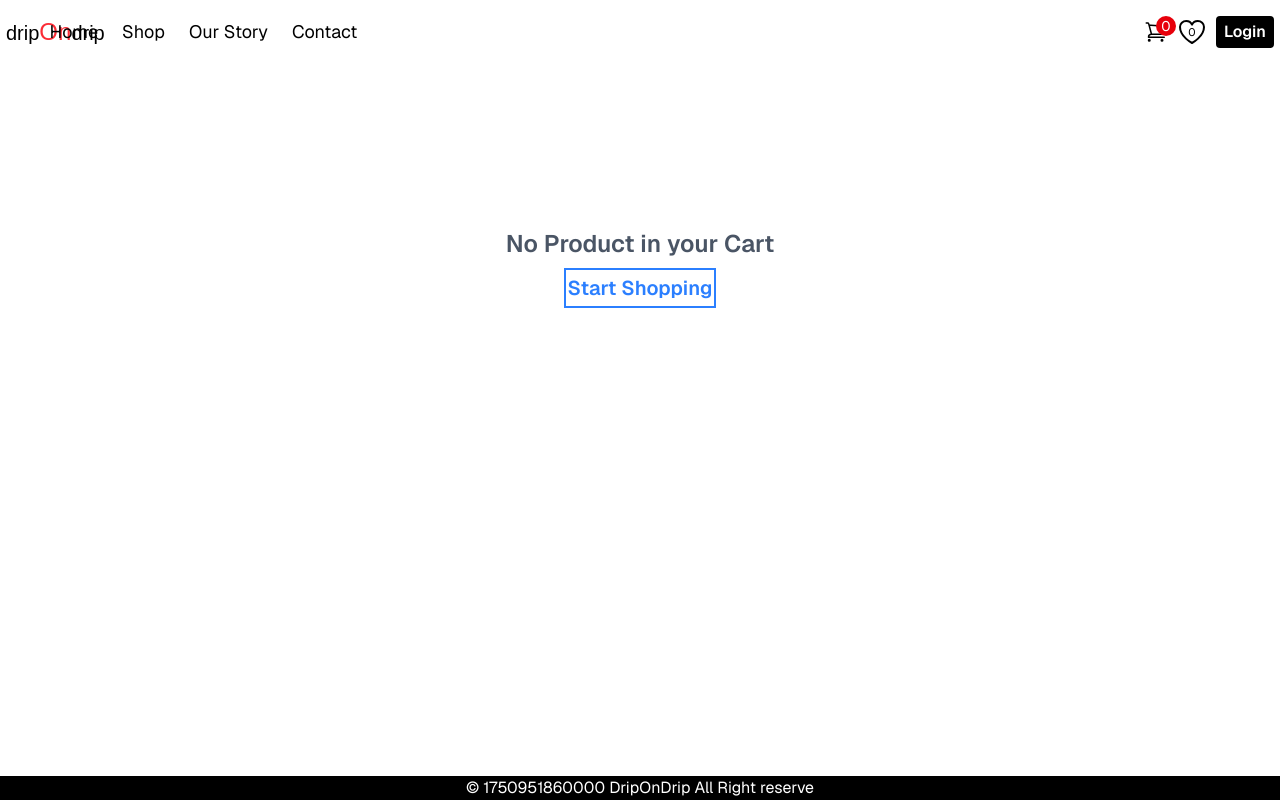
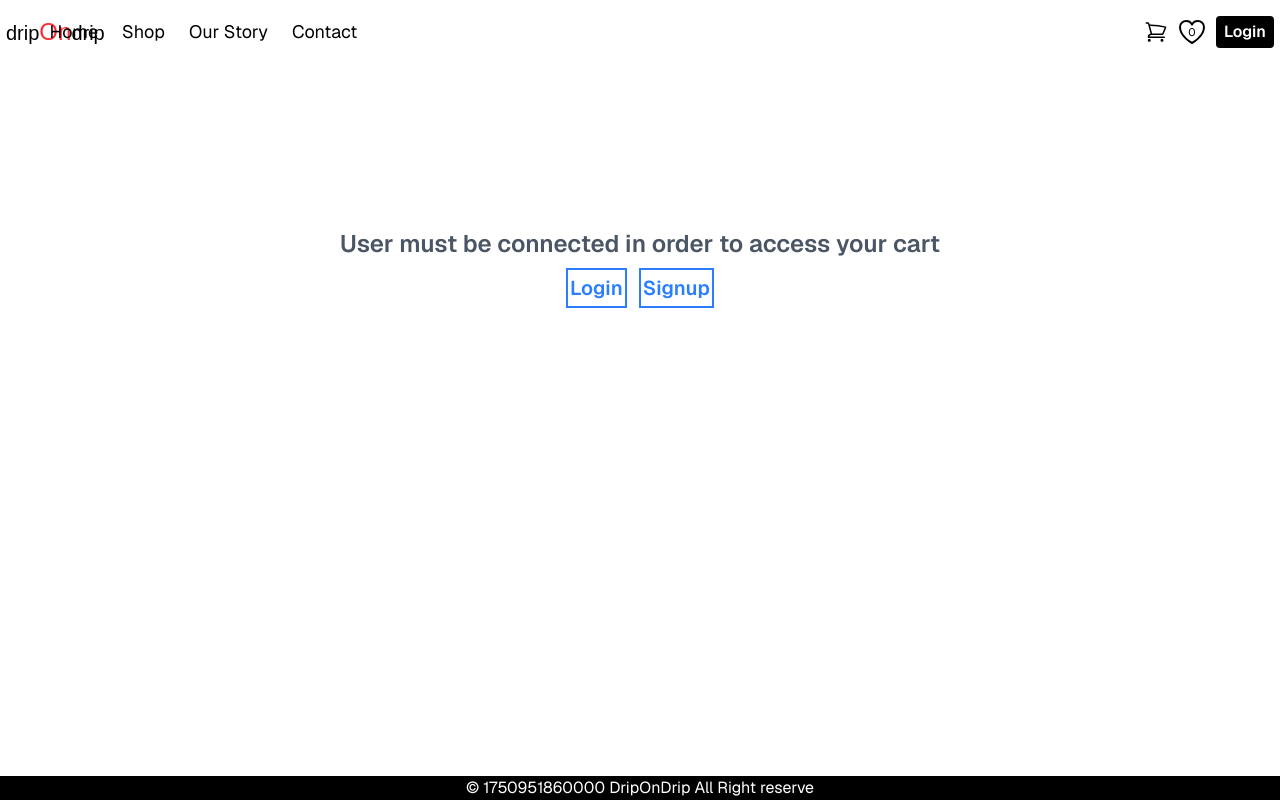
Before and after one commit to Lil-Code30/drip-on-drip_e-com, a React (Vite) app: page /cart in a window 1280 px wide. Built offline with nearby package versions, Linux system fonts and the light colour scheme; a web font is replaced by a local one.

Commit message:
user can see his/her cart

```diff
--- a/src/api.js
+++ b/src/api.js
@@ -130,3 +130,12 @@ export const verifyAccount = async (token, codes) => {
   const { data } = res;
   return data;
 };
+
+// function to get user cart
+export const getUserCart = async (userId) => {
+  const res = await api.get(`/cart?userId=${userId}`);
+
+  const { data } = res;
+
+  return data;
+};
--- a/src/components/layout/Header.jsx
+++ b/src/components/layout/Header.jsx
@@ -143,9 +143,11 @@ export default function Header() {
               d="M2.25 3h1.386c.51 0 .955.343 1.087.835l.383 1.437M7.5 14.25a3 3 0 0 0-3 3h15.75m-12.75-3h11.218c1.121-2.3 2.1-4.684 2.924-7.138a60.114 60.114 0 0 0-16.536-1.84M7.5 14.25 5.106 5.272M6 20.25a.75.75 0 1 1-1.5 0 .75.75 0 0 1 1.5 0Zm12.75 0a.75.75 0 1 1-1.5 0 .75.75 0 0 1 1.5 0Z"
             />
           </svg>
-          <span className="bg-red-600 absolute text-white rounded-full size-5 flex-center text-sm p-1.5 -top-1 -right-2">
-            {cart.length}
-          </span>
+          {cart && (
+            <span className="bg-red-600 absolute text-white rounded-full size-5 flex-center text-sm p-1.5 -top-1 -right-2">
+              {cart.length}
+            </span>
+          )}
         </Link>
         <Link title="Wishlist" to="wishlist" className="flex-center relative">
           <svg
--- a/src/components/product/CartElement.jsx
+++ b/src/components/product/CartElement.jsx
@@ -12,10 +12,10 @@ export default function CartElement({ item }) {
         <div className="flex item-center">
           <img
             className="size-10 md:size-20"
-            src={item.productImage}
-            alt={item.name}
+            src={item.product.images[0]}
+            alt={item.product.name}
           />
-          <p className="self-center">{item.name}</p>
+          <p className="self-center">{item.product.name}</p>
         </div>
       </td>
       <td className="px-0.5">{item.price} $CAD</td>
--- a/src/contexts/CartContext.jsx
+++ b/src/contexts/CartContext.jsx
@@ -1,11 +1,23 @@
 import { createContext, useContext, useState, useEffect } from "react";
 import { showToast } from "../components/common/ToastNotify";
+import { useUser } from "./UserInfosContext";
+import { useQuery } from "@tanstack/react-query";
+import { getUserCart } from "../api";
 
 const CartContext = createContext();
 
 export const CartProvider = ({ children }) => {
-  const cartDB = JSON.parse(localStorage.getItem("myCart")) || [];
-  const [cart, setCart] = useState(cartDB);
+  const { userInfos } = useUser();
+  const cartQuery = useQuery({
+    queryKey: ["cart"],
+    queryFn: async () => {
+      const data = await getUserCart(userInfos.user.userId);
+      return data;
+    },
+  });
+
+  console.log(cartQuery.data);
+  const [cart, setCart] = useState(cartQuery.data);
 
   // adding a product to the cart
   const addToCart = (product) => {
@@ -49,8 +61,8 @@ export const CartProvider = ({ children }) => {
       )
     );
   useEffect(() => {
-    localStorage.setItem("myCart", JSON.stringify(cart));
-  }, [cart]);
+    setCart(cartQuery.data);
+  }, [cartQuery.data, userInfos]);
 
   return (
     <CartContext.Provider
@@ -68,19 +80,3 @@ export const CartProvider = ({ children }) => {
 };
 
 export const useCart = () => useContext(CartContext);
-
-/*
-cart format
-myCart = [
-{
-id: 2,
-name:
-productImage:
-quantity:
-price:
-
-}
-
-]
-
-*/
--- a/src/pages/cart/Cart.jsx
+++ b/src/pages/cart/Cart.jsx
@@ -5,6 +5,30 @@ import CartElement from "../../components/product/CartElement";
 
 export default function Cart() {
   const { cart } = useCart();
+  // if not cart mean user not connected
+  if (!cart) {
+    return (
+      <div className="flex-center flex-col gap-y-2 h-[50vh]">
+        <p className="text-2xl font-semibold text-gray-600">
+          User must be connected in order to access your cart
+        </p>
+        <div className="flex-center gap-x-3">
+          <Link
+            to="/login"
+            className="border-2 py-1 px-0.5 border-blue-500 text-blue-500 font-semibold text-xl hover:bg-blue-500 hover:text-white transition-all duration-300 ease-in"
+          >
+            Login
+          </Link>
+          <Link
+            to="/signup"
+            className="border-2 py-1 px-0.5 border-blue-500 text-blue-500 font-semibold text-xl hover:bg-blue-500 hover:text-white transition-all duration-300 ease-in"
+          >
+            Signup
+          </Link>
+        </div>
+      </div>
+    );
+  }
 
   const cartElements = cart.map((item) => {
     return <CartElement key={item.id} item={item} />;
@@ -31,7 +55,7 @@ export default function Cart() {
     <>
       {cart.length > 0 ? (
         <section className="flex flex-col md:flex-row gap-y-2 md:gap-x-2">
-          <div className="border-1 md:w-2/3 border-gray-400 py-2">
+          <div className="border-1 md:w-2/3 h-fit border-gray-400 py-2">
             <h1 className="text-xl md:text-2xl pl-3 py-2 font-semibold">
               Shopping Cart
             </h1>
@@ -48,9 +72,10 @@ export default function Cart() {
               <tbody>{cartElements}</tbody>
             </table>
             <hr className="border-gray-400" />
+            <div className="flex  justify-between px-2 items-center mt-3">
               <Link
                 to="/shop"
-              className="flex  gap-x-1 border-2 py-1 ml-2 mt-3 w-1/3 px-1.5 border-blue-500 text-blue-500 font-medium text-md hover:bg-blue-500 hover:text-white transition-all duration-300 ease-in"
+                className="flex  gap-x-1 border-2 py-1 ml-2  w-1/3 px-1.5 border-blue-500 text-blue-500 font-medium text-md hover:bg-blue-500 hover:text-white transition-all duration-300 ease-in"
               >
                 <svg
                   xmlns="http://www.w3.org/2000/svg"
@@ -68,6 +93,10 @@ export default function Cart() {
                 </svg>
                 <span>Return to Shop</span>
               </Link>
+              <button className="bg-blue-600 px-2 rounded text-white py-1 hover:cursor-pointer hover:bg-blue-400">
+                Update Cart
+              </button>
+            </div>
           </div>
           <div className="md:w-1/3 flex flex-col gap-y-5">
             <div className="border border-gray-400 pb-2.5">
```
Lines whose indentation alone changed are shown as unchanged.
